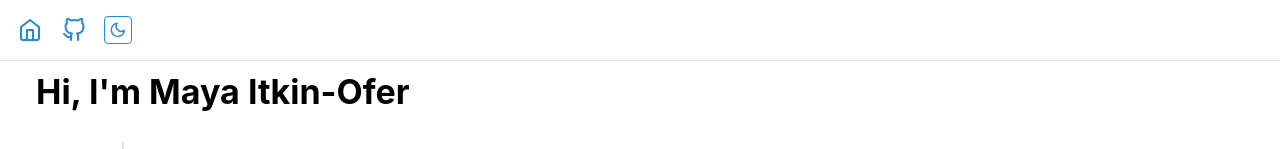
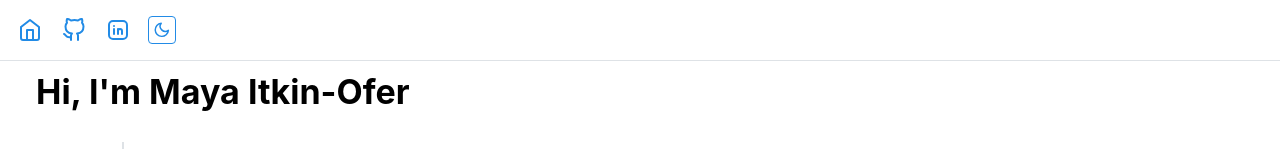
Before and after one commit to mayaaio/portfolio, a React (Create React App) app: page / in a window 1280 px wide. Shown: the top 149 px of the page. Built offline with nearby package versions, Linux system fonts and the light colour scheme; no server answers.

Commit message:
add linkedin button

```diff
--- a/src/pages/Layout.tsx
+++ b/src/pages/Layout.tsx
@@ -2,6 +2,7 @@ import { ActionIcon, AppShell, Container, Group, Paper } from "@mantine/core";
 import { GitHub, Home } from "react-feather";
 import { Link, Outlet } from "react-router-dom";
 import LightDarkButton from "../components/LightDarkButton";
+import { IconBrandLinkedin } from "@tabler/icons-react";
 
 function Layout() {
   return (
@@ -20,6 +21,14 @@ function Layout() {
             >
               <GitHub />
             </ActionIcon>
+            <ActionIcon
+              variant="transparent"
+              component={Link}
+              target="_blank"
+              to="https://www.linkedin.com/in/mayaitkinofer/"
+            >
+              <IconBrandLinkedin />
+            </ActionIcon>
             <LightDarkButton />
           </Group>
         </AppShell.Header>
```
